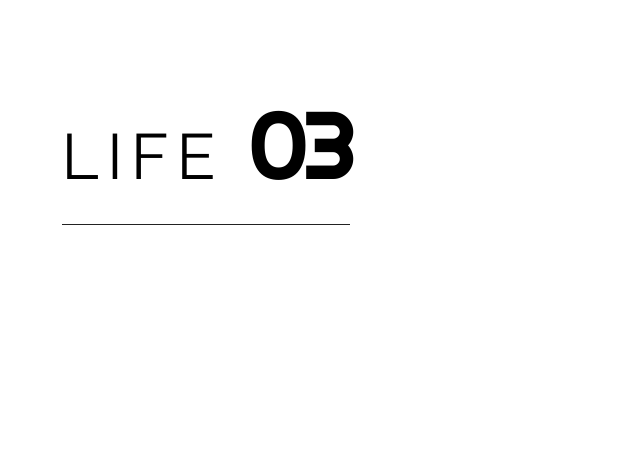
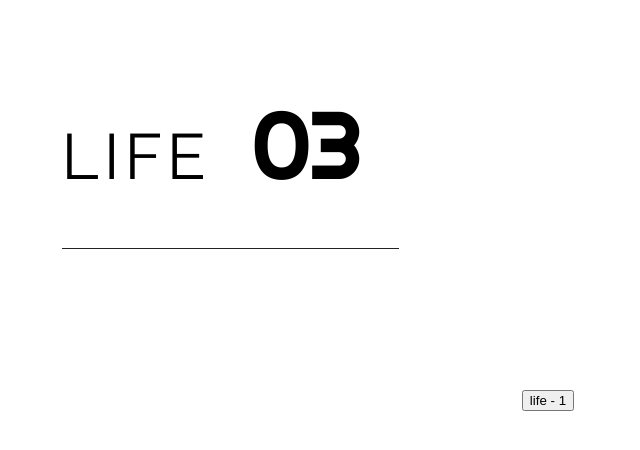
Before and after one commit to kimkyeseung/qr-puzzle, a Next.js app: page /test in a window 1280 px wide. Shown: the top 450 px of the page, without its empty margins (92-732 px from the left). Built offline with nearby package versions, Linux system fonts and the light colour scheme.

Commit message:
[update] 틀리면 라이프감소

```diff
--- a/components/LifePoints.jsx
+++ b/components/LifePoints.jsx
@@ -1,11 +1,17 @@
-import React from 'react'
-
+import React, { useRef, useMemo, useEffect } from 'react'
 import styles from 'styles/Home.module.css'
 
-const LifePoints = ({ remain }) => (
-  <div className={styles.life}>
-    life <strong>0{remain}</strong>
-  </div>
-)
+const LifePoints = ({ remain }) => {
+  const ref = useRef()
+
+  return (
+    <div className={styles.life}>
+      life{' '}
+      <ul ref={ref}>
+        <li>{remain}</li>
+      </ul>
+    </div>
+  )
+}
 
 export default LifePoints
--- a/pages/test.js
+++ b/pages/test.js
@@ -22,6 +22,7 @@ const reducer = (state, action) => {
 
 export default function TestPage() {
   const [log, setLog] = useState([])
+  const [life, setLife] = useState(3)
   const [state, dispatch] = useActionQueue(reducer, initialState)
 
   useEffect(() => {
@@ -40,6 +41,10 @@ export default function TestPage() {
     dispatch({ type: 'SET_PLAYING' })
   }, [])
 
+  const loseLife = useCallback(() => {
+    setLife((life) => life - 1)
+  }, [])
+
   return (
     <div className={styles.container}>
       {/* {log.map((l, i) => (
@@ -47,9 +52,9 @@ export default function TestPage() {
           {l.status} {l.time}
         </div>
       ))}
-      <button onClick={addAction}>add action</button> */}
-
-      <LifePoints remain={3} />
+ */}
+      <LifePoints remain={life} />
+      <button onClick={loseLife}>life - 1</button>
     </div>
   )
 }
--- a/styles/Home.module.css
+++ b/styles/Home.module.css
@@ -9,22 +9,39 @@
 }
 
 .life {
+  display: flex;
+  align-items: baseline;
   position: absolute;
   top: 12vh;
   left: 12vw;
   z-index: 10;
   font-size: 4rem;
-  letter-spacing: 0.5rem;
+  letter-spacing: 0.3rem;
   font-family: 'Raleway', sans-serif;
   text-transform: uppercase;
   padding-bottom: 4vh;
   border-bottom: 1px solid #222;
 }
 
-.life strong {
+.life ul {
   font-size: 6rem;
-  letter-spacing: -0.5rem;
+  letter-spacing: -0.3rem;
   font-family: 'Righteous', cursive;
+  overflow: hidden;
+  height: 120px;
+}
+
+.life li {
+  font-size: 6rem;
+  letter-spacing: -0.3rem;
+  font-family: 'Righteous', cursive;
+  overflow: hidden;
+  height: 120px;
+  padding: 0 40px;
+}
+
+.life li::before {
+  content: '0';
 }
 
 .main {
@@ -145,6 +162,8 @@
   align-items: center;
   background-color: tomato;
   z-index: 2;
+  font-size: 20rem;
+  font-family: 'Righteous', cursive;
 }
 
 @media (max-width: 600px) {
```
Also changed, not shown: components/pending/GameOver.jsx (added, +10 -0 lines), pages/index.js (+8 -5 lines).
